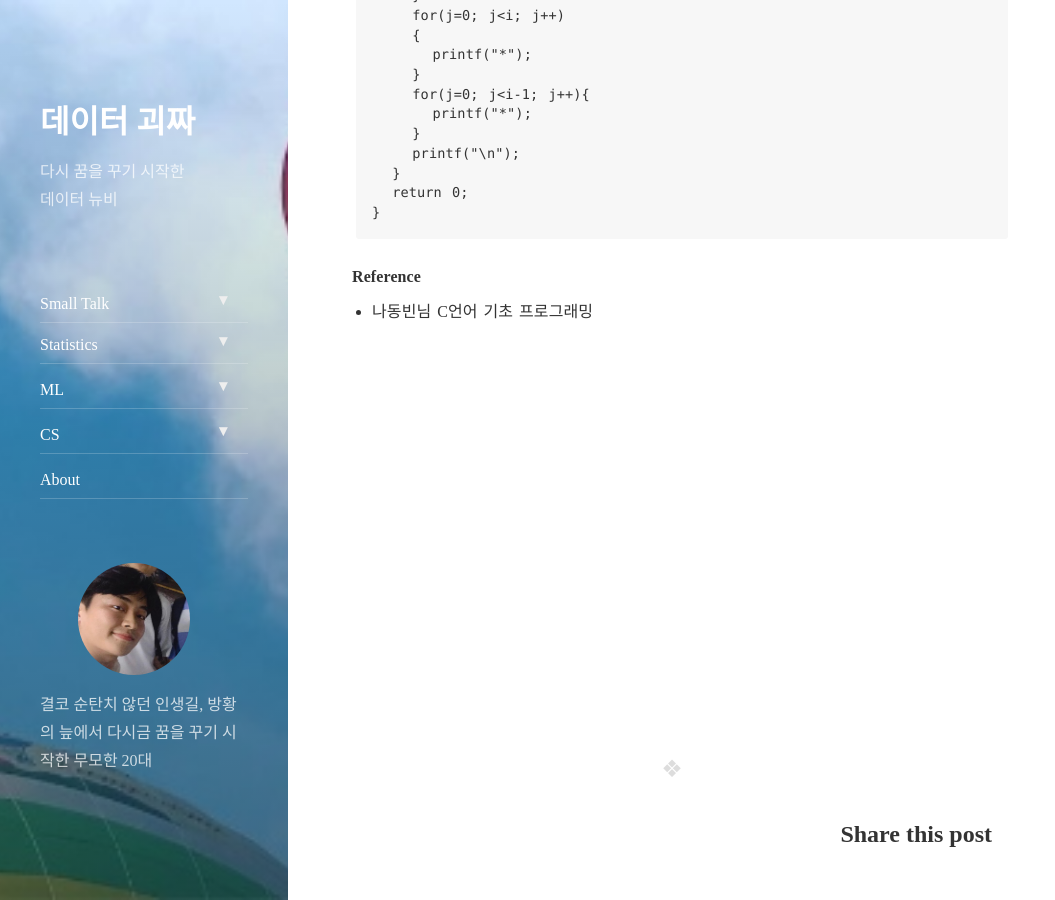
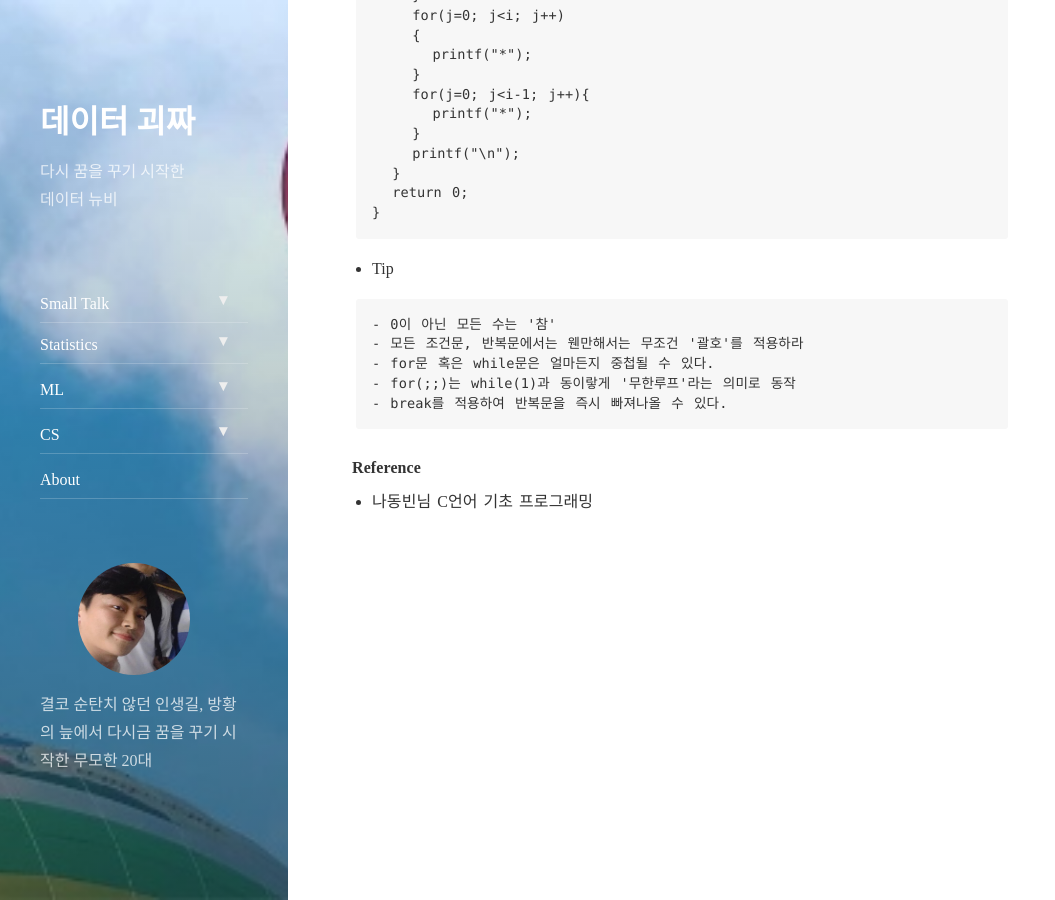
Before and after one commit to tryumanshow/data-weirdo.github.io, a Jekyll site: the page built from _posts/2020-02-09-cs-c_basic-c2.markdown, in a window 1280 px wide and 900 px high, scrolled down 6831 px. Shown: the whole window, without its empty margins (0-1055 px from the left). Built offline with Jekyll 4.4.1, drawn with Linux system fonts in a browser that asks for light colours; nearby versions of some CDN libraries; comment, search, counter and statistics services are not loaded.

Commit message:
Update 2020-02-09-cs-c_basic-c2.markdown

````diff
--- a/_posts/2020-02-09-cs-c_basic-c2.markdown
+++ b/_posts/2020-02-09-cs-c_basic-c2.markdown
@@ -343,6 +343,15 @@ comments: true
   }
   ```
 
+- Tip
+
+  ```
+  - 0이 아닌 모든 수는 '참'
+  - 모든 조건문, 반복문에서는 웬만해서는 무조건 '괄호'를 적용하라
+  - for문 혹은 while문은 얼마든지 중첩될 수 있다.
+  - for(;;)는 while(1)과 동이랗게 '무한루프'라는 의미로 동작
+  - break를 적용하여 반복문을 즉시 빠져나올 수 있다.
+  ```
 
 #### Reference
 - 나동빈님 C언어 기초 프로그래밍
````
